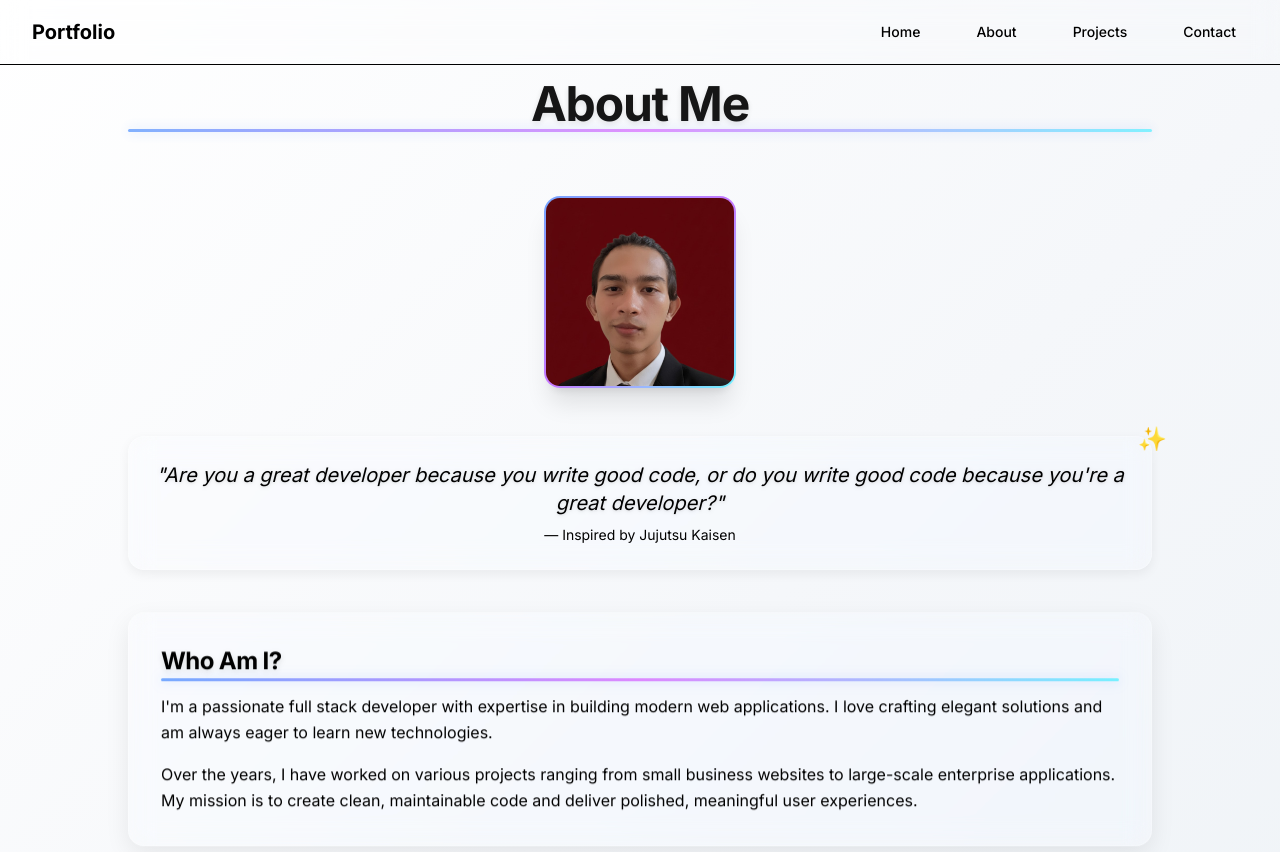
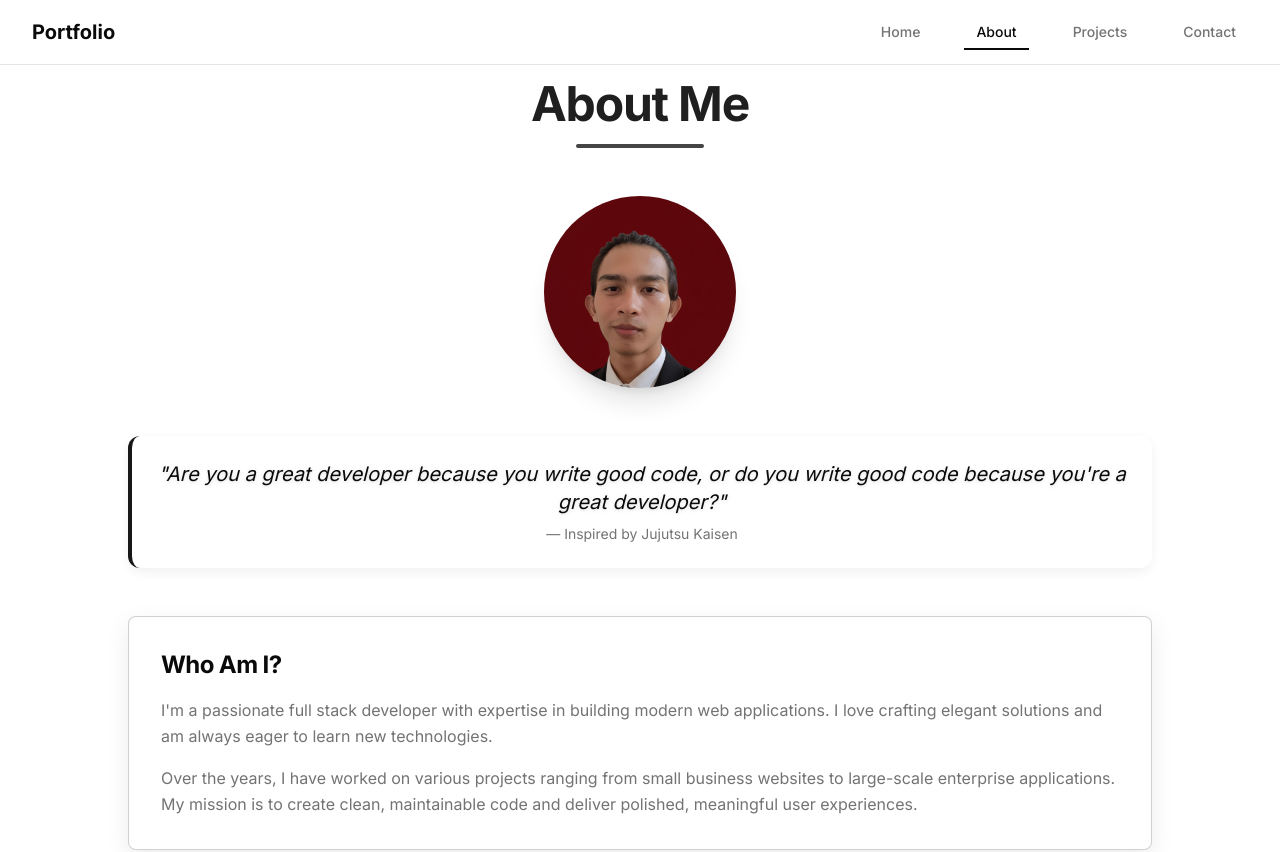
Before and after one commit to iikiiwww/portfolio, a Next.js app: page /about in a window 1280 px wide. Shown: the top 852 px of the page. Built offline with nearby package versions, Linux system fonts and the light colour scheme.

Commit message:
fiks
Removed extensive global styles and enhancements to simplify the CSS. Added new color variables and applied Tailwind CSS utilities for a cleaner design.

```diff
--- a/app/globals.css
+++ b/app/globals.css
@@ -2,241 +2,81 @@
 @tailwind components;
 @tailwind utilities;
 
-/* ========================= */
-/*      GLOBAL ENHANCEMENT   */
-/* ========================= */
-
-/* Smooth animation everywhere */
-* {
-  transition: all 0.25s ease-in-out !important;
+:root {
+  --foreground-rgb: 0, 0, 0;
+  --background-start-rgb: 214, 219, 220;
+  --background-end-rgb: 255, 255, 255;
 }
 
-/* Premium soft gradient BG */
-body:not(.dark) {
-  background: linear-gradient(135deg, #ffffff 0%, #f5f7fa 50%, #edf2f6 100%);
+@media (prefers-color-scheme: dark) {
+  :root {
+    --foreground-rgb: 255, 255, 255;
+    --background-start-rgb: 0, 0, 0;
+    --background-end-rgb: 0, 0, 0;
+  }
 }
 
-.dark body {
-  background: linear-gradient(135deg, #0a0a0a 0%, #121212 50%, #0e0e0e 100%);
+@layer base {
+  :root {
+    --background: 0 0% 100%;
+    --foreground: 0 0% 3.9%;
+    --card: 0 0% 100%;
+    --card-foreground: 0 0% 3.9%;
+    --popover: 0 0% 100%;
+    --popover-foreground: 0 0% 3.9%;
+    --primary: 0 0% 9%;
+    --primary-foreground: 0 0% 98%;
+    --secondary: 0 0% 96.1%;
+    --secondary-foreground: 0 0% 9%;
+    --muted: 0 0% 96.1%;
+    --muted-foreground: 0 0% 45.1%;
+    --accent: 0 0% 96.1%;
+    --accent-foreground: 0 0% 9%;
+    --destructive: 0 84.2% 60.2%;
+    --destructive-foreground: 0 0% 98%;
+    --border: 0 0% 89.8%;
+    --input: 0 0% 89.8%;
+    --ring: 0 0% 3.9%;
+    --chart-1: 12 76% 61%;
+    --chart-2: 173 58% 39%;
+    --chart-3: 197 37% 24%;
+    --chart-4: 43 74% 66%;
+    --chart-5: 27 87% 67%;
+    --radius: 0.5rem;
+  }
+  .dark {
+    --background: 0 0% 3.9%;
+    --foreground: 0 0% 98%;
+    --card: 0 0% 3.9%;
+    --card-foreground: 0 0% 98%;
+    --popover: 0 0% 3.9%;
+    --popover-foreground: 0 0% 98%;
+    --primary: 0 0% 98%;
+    --primary-foreground: 0 0% 9%;
+    --secondary: 0 0% 14.9%;
+    --secondary-foreground: 0 0% 98%;
+    --muted: 0 0% 14.9%;
+    --muted-foreground: 0 0% 63.9%;
+    --accent: 0 0% 14.9%;
+    --accent-foreground: 0 0% 98%;
+    --destructive: 0 62.8% 30.6%;
+    --destructive-foreground: 0 0% 98%;
+    --border: 0 0% 14.9%;
+    --input: 0 0% 14.9%;
+    --ring: 0 0% 83.1%;
+    --chart-1: 220 70% 50%;
+    --chart-2: 160 60% 45%;
+    --chart-3: 30 80% 55%;
+    --chart-4: 280 65% 60%;
+    --chart-5: 340 75% 55%;
+  }
 }
 
-/* Smooth scroll */
-html {
-  scroll-behavior: smooth;
+@layer base {
+  * {
+    @apply border-border;
+  }
+  body {
+    @apply bg-background text-foreground;
+  }
 }
-
-/* ========================= */
-/*   CARD / BOX ENHANCEMENT  */
-/* ========================= */
-
-.card,
-.container,
-.box,
-.glass {
-  backdrop-filter: blur(12px) saturate(180%);
-  -webkit-backdrop-filter: blur(12px) saturate(180%);
-  background: rgba(255, 255, 255, 0.15);
-  border-radius: 16px;
-  border: 1px solid rgba(255, 255, 255, 0.25);
-}
-
-.dark .card,
-.dark .container,
-.dark .box,
-.dark .glass {
-  background: rgba(20, 20, 20, 0.35);
-  border: 1px solid rgba(255, 255, 255, 0.08);
-}
-
-/* Smooth hover */
-.card:hover,
-.box:hover {
-  transform: translateY(-4px);
-  box-shadow: 0 12px 32px rgba(0, 0, 0, 0.12);
-}
-
-.dark .card:hover,
-.dark .box:hover {
-  box-shadow: 0 12px 40px rgba(255, 255, 255, 0.08);
-}
-
-/* ========================= */
-/*         BUTTONS           */
-/* ========================= */
-
-button,
-.btn {
-  backdrop-filter: blur(10px);
-}
-
-button:hover,
-.btn:hover {
-  transform: translateY(-3px);
-  box-shadow: 0 10px 28px rgba(0, 0, 0, 0.18);
-}
-
-.dark button:hover,
-.dark .btn:hover {
-  box-shadow: 0 10px 28px rgba(255, 255, 255, 0.15);
-}
-
-/* Gradient button glow */
-.btn-gradient {
-  background: linear-gradient(135deg, #6da8ff, #c878ff);
-  color: white;
-  border-radius: 12px;
-  box-shadow: 0 6px 22px rgba(90, 120, 255, 0.25);
-}
-
-.btn-gradient:hover {
-  box-shadow: 0 12px 34px rgba(90, 120, 255, 0.35);
-  transform: translateY(-5px);
-}
-
-/* ========================= */
-/*         INPUTS            */
-/* ========================= */
-
-input:focus,
-textarea:focus,
-select:focus {
-  outline: none !important;
-  box-shadow: 0 0 0 3px rgba(80, 120, 255, 0.22);
-}
-
-/* ========================= */
-/*  HERO / TITLE ENHANCEMENT */
-/* ========================= */
-
-.title-glow {
-  text-shadow: 0 2px 6px rgba(0, 0, 0, 0.12);
-}
-
-.dark .title-glow {
-  text-shadow: 0 2px 10px rgba(255, 255, 255, 0.18);
-}
-
-.neon-underline {
-  position: relative;
-}
-
-.neon-underline::after {
-  content: "";
-  position: absolute;
-  bottom: -4px;
-  left: 0;
-  width: 100%;
-  height: 3px;
-  background: linear-gradient(90deg, #77aaff, #dd88ff, #77f0ff);
-  border-radius: 6px;
-  box-shadow: 0 0 12px rgba(120, 160, 255, 0.4);
-}
-
-/* ========================= */
-/*         FLOATING          */
-/* ========================= */
-
-.hover-float {
-  transition: 0.3s ease;
-}
-
-.hover-float:hover {
-  transform: translateY(-8px) scale(1.02);
-}
-
-.section-float {
-  animation: floatSection 4s ease-in-out infinite;
-}
-
-@keyframes floatSection {
-  0% { transform: translateY(0px); }
-  50% { transform: translateY(-6px); }
-  100% { transform: translateY(0px); }
-}
-
-/* ========================= */
-/*       SPARKLE EFFECT      */
-/* ========================= */
-
-.sparkle {
-  position: relative;
-}
-
-.sparkle::after {
-  content: "✨";
-  position: absolute;
-  right: -12px;
-  top: -12px;
-  font-size: 18px;
-  opacity: 0.7;
-  animation: sparkleMove 4s infinite;
-}
-
-@keyframes sparkleMove {
-  0% { opacity: 0.2; transform: scale(1); }
-  50% { opacity: 1; transform: scale(1.3); }
-  100% { opacity: 0.2; transform: scale(1); }
-}
-
-/* ===================================================== */
-/*    💠 NEW UPGRADE: MORE NEON, MORE COLORFUL, CLEAN    */
-/* ===================================================== */
-
-/* Subtle glowing border effect */
-.glow-border {
-  border: 2px solid transparent;
-  border-radius: 16px;
-  background-image: linear-gradient(#fff0, #fff0),
-    linear-gradient(135deg, #75a7ff, #c678ff, #6ff2ff);
-  background-origin: border-box;
-  background-clip: padding-box, border-box;
-}
-
-/* Neon image frame (simple & clean) */
-.img-simple-frame {
-  border-radius: 18px;
-  padding: 4px;
-  background: linear-gradient(135deg, #8fc6ff, #e29fff);
-  box-shadow: 0 0 20px rgba(120, 150, 255, 0.28);
-}
-
-.dark .img-simple-frame {
-  background: linear-gradient(135deg, #4a4a4a, #777);
-  box-shadow: 0 0 18px rgba(255, 255, 255, 0.12);
-}
-
-/* Soft hover enlarger */
-.soft-bounce:hover {
-  transform: scale(1.05);
-  filter: brightness(1.12);
-}
-
-/* Animated rainbow highlight */
-.rainbow-light {
-  animation: neonRainbow 6s linear infinite;
-}
-
-@keyframes neonRainbow {
-  0% { filter: drop-shadow(0 0 6px #77aaff); }
-  25% { filter: drop-shadow(0 0 6px #ff8bda); }
-  50% { filter: drop-shadow(0 0 6px #7bffe3); }
-  75% { filter: drop-shadow(0 0 6px #ffd467); }
-  100% { filter: drop-shadow(0 0 6px #77aaff); }
-}
-
-/* Big section glow */
-.section-glow {
-  box-shadow: 0 0 40px rgba(120, 150, 255, 0.22);
-  border-radius: 22px;
-}
-
-/* Simplified clean icon pulse */
-.icon-pulse {
-  animation: pulseIcon 2.6s infinite ease-in-out;
-}
-
-@keyframes pulseIcon {
-  0% { transform: scale(1); opacity: 0.7; }
-  50% { transform: scale(1.15); opacity: 1; }
-  100% { transform: scale(1); opacity: 0.7; }
-}
```
